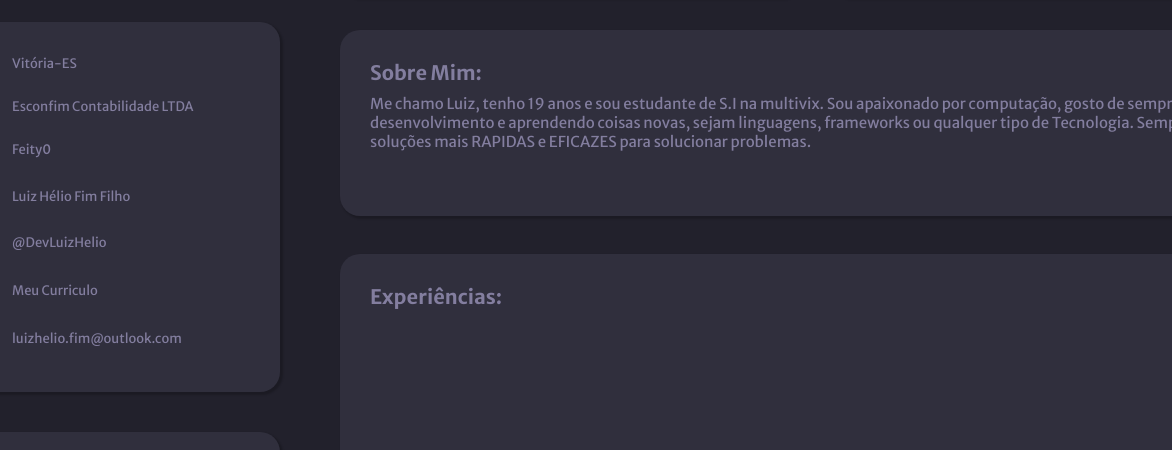
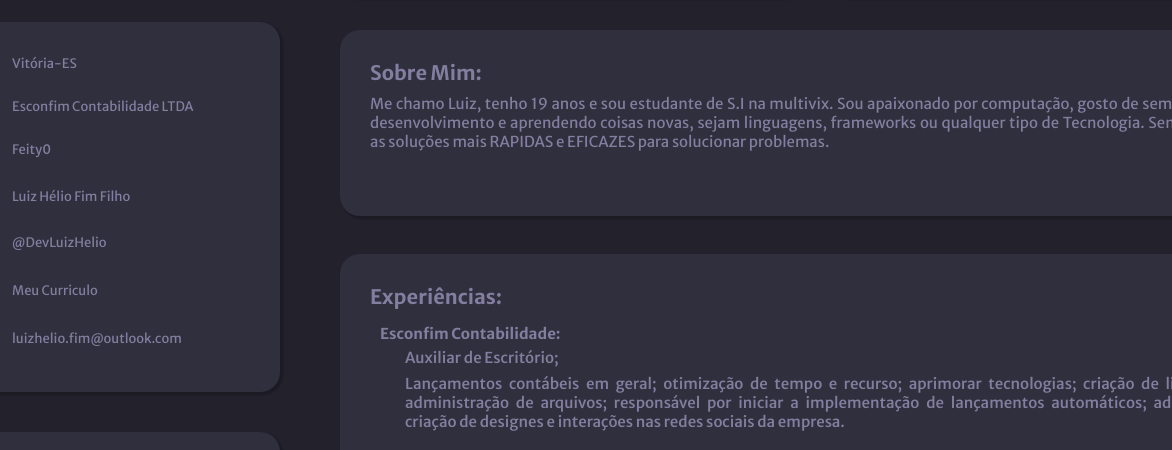
Before and after one commit to Feity0/Curriculo, a plain HTML site: page index.html in a window 1280 px wide. Shown: the part 350-800 px from the top of the page, 108-1280 px from the left. Drawn offline with Linux system fonts and the light colour scheme.

Commit message:
bugs fixed

```diff
--- a/index.html
+++ b/index.html
@@ -143,6 +143,13 @@
 
     <div id="container3">
       <p id="xp">Experiências:</p>
+      <p id="EscCont">Esconfim Contabilidade:</p>
+        <p id="cargo">Auxiliar de Escritório;</p>
+        <p id="relato"> Lançamentos contábeis em geral; otimização de tempo e recurso; aprimorar tecnologias;
+        criação de livros fiscais; administração de arquivos; responsável por iniciar a implementação de lançamentos automáticos;
+        administração, criação de designes e interações nas redes sociais da empresa.
+        </p>
+
     </div>
     <footer>Feito Por Luiz Hélio</footer>
   </body>
--- a/style.css
+++ b/style.css
@@ -332,7 +332,7 @@ ul{
   font-style: normal;
   font-weight: 700;
   line-height: normal;
-  margin: 30px auto auto 40px;
+  margin: 15px auto auto 40px;
 }
 
 /*Projetos*/
@@ -435,7 +435,8 @@ ul{
   font-weight: 300;
   line-height: normal;
 
-  margin: 64px auto auto 30px;
+  margin: 64px 30px auto 30px;
+  text-align: justify;
 }
 
 /*XP*/
@@ -464,6 +465,34 @@ ul{
   padding-top: 30px;
 }
 
+#EscCont {
+  font-size: 15px;
+  font-style: normal;
+  font-weight: 600;
+  line-height: normal;
+
+  margin: 40px;
+}
+
+#relato {
+  font-size: 15px;
+  font-style: normal;
+  font-weight: 500;
+  line-height: normal;
+  text-align:justify;
+
+  margin: 7px 30px auto 65px;
+}
+
+#cargo {
+  font-size: 15px;
+  font-style: normal;
+  font-weight: 500;
+  line-height: normal;
+
+  margin: -35px auto auto 65px;
+}
+
 footer {
   margin-top: 40px;
   text-align: center;
```
